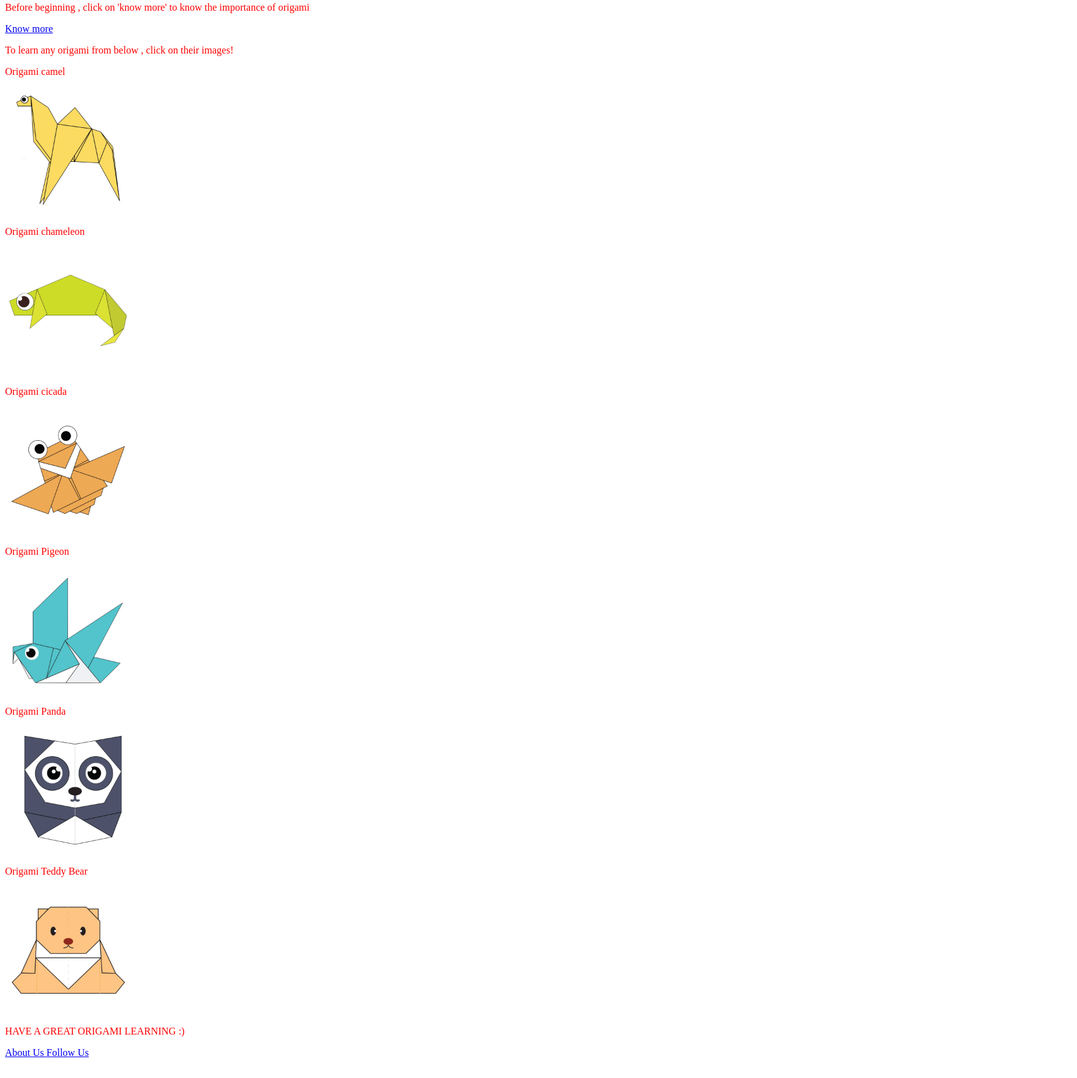
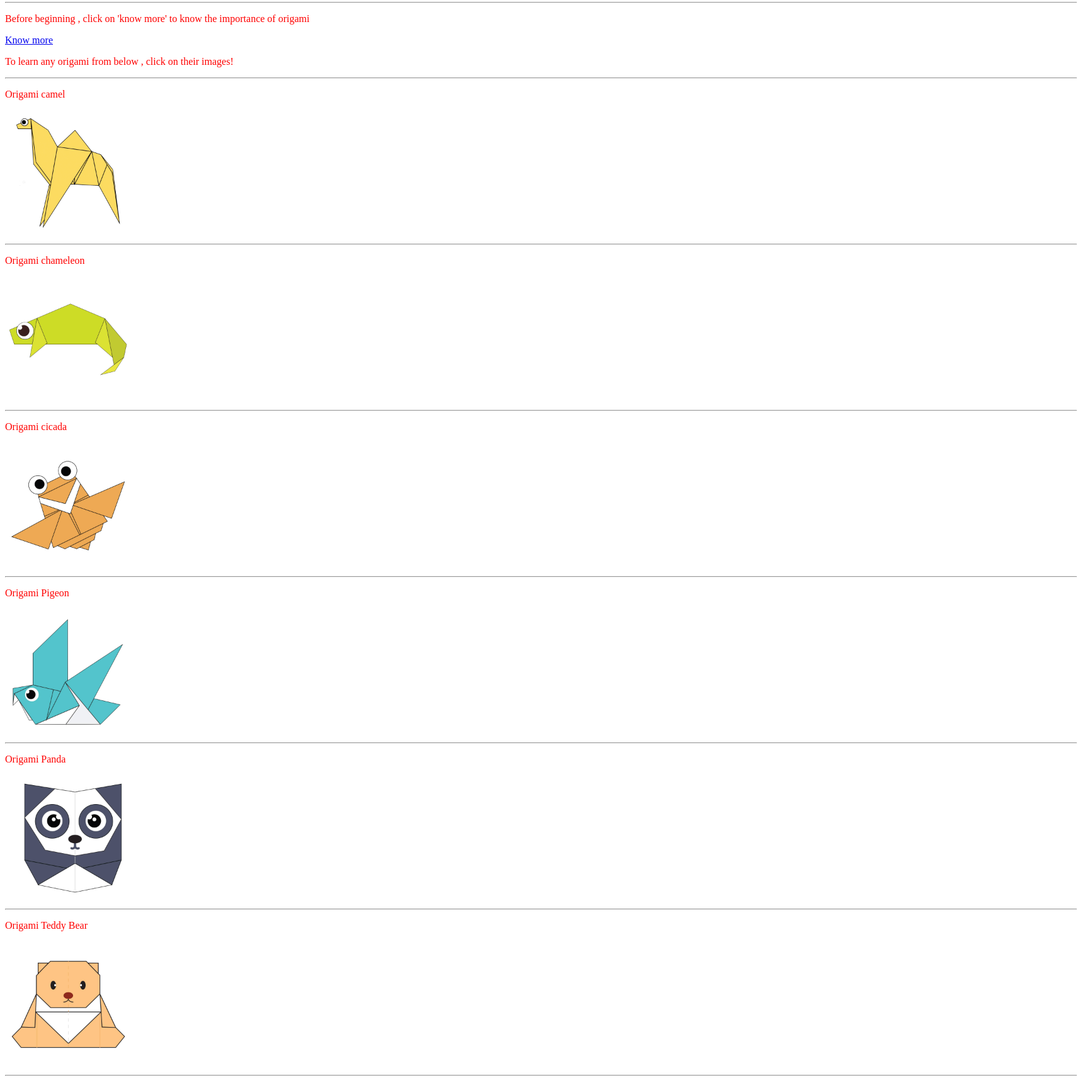
Before and after one commit to Hasini923/C49-ORIGAMI-DESIGNS, a plain HTML site: page index.html in a window 1280 px wide. Shown: the part 111-1823 px from the top of the page at 63% size, 1710 px wide, since content can reach past the window. Before the commit the page ends 1800 px from the top, so only its background shows below. Drawn offline with Linux system fonts and the light colour scheme.

Commit message:
Add files via upload

```diff
--- a/index.html
+++ b/index.html
@@ -18,24 +18,31 @@
         <p>
             EASY WAY TO LEARN ORIGAMI!
         </p>
-
+        <hr width="1700px">
         <p>
             Before beginning , click on 'know more' to know the importance of origami
         </p>
-        <a href = 'https://lh3.googleusercontent.com/-Rblc8UQO4-Y/X9NvazrF43I/AAAAAAAAVoo/4wqaZa6zb7EyDEy__c5psdH_XHudpihdwCK8BGAsYHg/s512/2020-12-11.jpg'> Know more </a>
+        <a href = 'https://lh3.googleusercontent.com/-Rblc8UQO4-Y/X9NvazrF43I/AAAAAAAAVoo/4wqaZa6zb7EyDEy__c5psdH_XHudpihdwCK8BGAsYHg/s512/2020-12-11.jpg' target="_blank"> Know more </a>
         <P>To learn any origami from below , click on their images!</P>
+        <hr width="1700px">
         <p> Origami camel</p>
-        <a href = "http://origami.me/camel/"><img src = 'camel.png' width = 200 , height = 200/></a>
+        <a href = "http://origami.me/camel/" target="_blank"><img src = 'camel.png' width = 200 , height = 200/></a>
+        <hr width="1700px">
         <p> Origami chameleon</p>
-        <a href = "http://origami.me/chameleon/"><img src = 'chameleon.png' width = 200 , height = 200/></a>
+        <a href = "http://origami.me/chameleon/" target="_blank"><img src = 'chameleon.png' width = 200 , height = 200/></a>
+        <hr width="1700px">
         <p> Origami cicada</p>
-        <a href = 'http://origami.me/flying-cicada/'><img src = 'cicada.png' width = 200 , height = 200/></a>
+        <a href = 'http://origami.me/flying-cicada/' target="_blank"><img src = 'cicada.png' width = 200 , height = 200/></a>
+        <hr width="1700px">
         <p> Origami Pigeon</p>
-        <a href = 'http://origami.me/pigeon/'><img src = 'pigeon.png' width = 200 , height = 200/></a>
+        <a href = 'http://origami.me/pigeon/' target="_blank"><img src = 'pigeon.png' width = 200 , height = 200/></a>
+        <hr width="1700px">
         <p> Origami Panda</p>
-        <a href = 'http://origami.me/panda/'><img src = 'panda.png' width = 200 , height = 200/></a>
+        <a href = 'http://origami.me/panda/' target="_blank"><img src = 'panda.png' width = 200 , height = 200/></a>
+        <hr width="1700px">
         <p>Origami Teddy Bear</p>
-        <a href = 'http://origami.me/teddy-bear/'><img src = 'teddy.png' width = 200 , height = 200/></a>
+        <a href = 'http://origami.me/teddy-bear/' target="_blank"><img src = 'teddy.png' width = 200 , height = 200/></a>
+        <hr width="1700px">
         <P>
             HAVE A GREAT ORIGAMI LEARNING :)
         </P>
```
